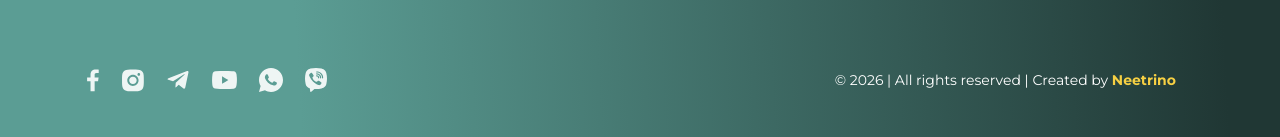
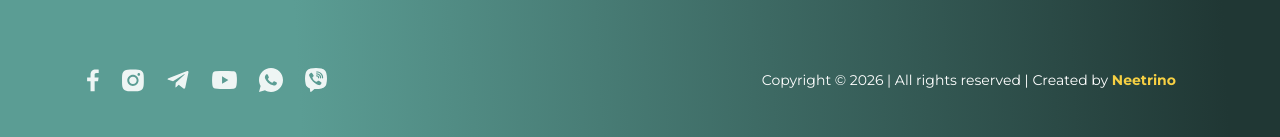
Before and after one commit to neetrino/saribekyan, a Next.js app: page /en/news in a window 1280 px wide. Shown: the part 1208-1345 px from the top of the page. Built offline with nearby package versions, Linux system fonts and the light colour scheme.

Commit message:
Update copyright formatting in English and Armenian locales; refactor SiteFooter to use a dedicated NeetrinoLink component for improved readability and maintainability.

```diff
--- a/locales/en/common.json
+++ b/locales/en/common.json
@@ -45,7 +45,7 @@
     "privacy": "Privacy policy",
     "terms": "Terms of use",
     "sitemap": "Sitemap",
-    "copyright": "© 2026 | All rights reserved | Created by <company>Neetrino</company>"
+    "copyright": "Copyright © 2026 | All rights reserved | <br></br>Created by <company>Neetrino</company>"
   },
   "comingSoon": {
     "badge": "Coming soon",
--- a/locales/hy/common.json
+++ b/locales/hy/common.json
@@ -45,7 +45,7 @@
     "privacy": "Գաղտնիության քաղաքականություն",
     "terms": "Օգտագործման պայմաններ",
     "sitemap": "Կայքի քարտեզ",
-    "copyright": "© 2026 | All rights reserved | Created by <company>Neetrino</company>"
+    "copyright": "Copyright © 2026 | All rights reserved | <br></br>Created by <company>Neetrino</company>"
   },
   "comingSoon": {
     "badge": "Շուտով",
--- a/src/shared/ui/site-footer.tsx
+++ b/src/shared/ui/site-footer.tsx
@@ -1,5 +1,6 @@
 import Image from "next/image";
 import { getTranslations } from "next-intl/server";
+import type { ReactNode } from "react";
 
 import { Link } from "@/i18n/navigation";
 import { footerColumns, siteConfig } from "@/shared/config/site";
@@ -42,6 +43,19 @@ const socialIcons = [
     className: "h-6 w-[22px]",
   },
 ] as const;
+
+function NeetrinoLink({ children }: { children: ReactNode }) {
+  return (
+    <a
+      href="https://neetrino.com"
+      target="_blank"
+      rel="noopener noreferrer"
+      className="font-bold text-brand-gold transition-opacity hover:opacity-80"
+    >
+      {children}
+    </a>
+  );
+}
 
 /** Figma Footer 198:790 — left ~86px, right ~104px */
 export async function SiteFooter() {
@@ -158,16 +172,8 @@ export async function SiteFooter() {
 
           <p className="text-sm leading-5 text-white sm:text-right">
             {t.rich("footer.copyright", {
-              company: (chunks) => (
-                <a
-                  href="https://neetrino.com"
-                  target="_blank"
-                  rel="noopener noreferrer"
-                  className="font-bold text-brand-gold transition-opacity hover:opacity-80"
-                >
-                  {chunks}
-                </a>
-              ),
+              br: () => <br className="sm:hidden" />,
+              company: (chunks) => <NeetrinoLink>{chunks}</NeetrinoLink>,
             })}
           </p>
         </div>
```
